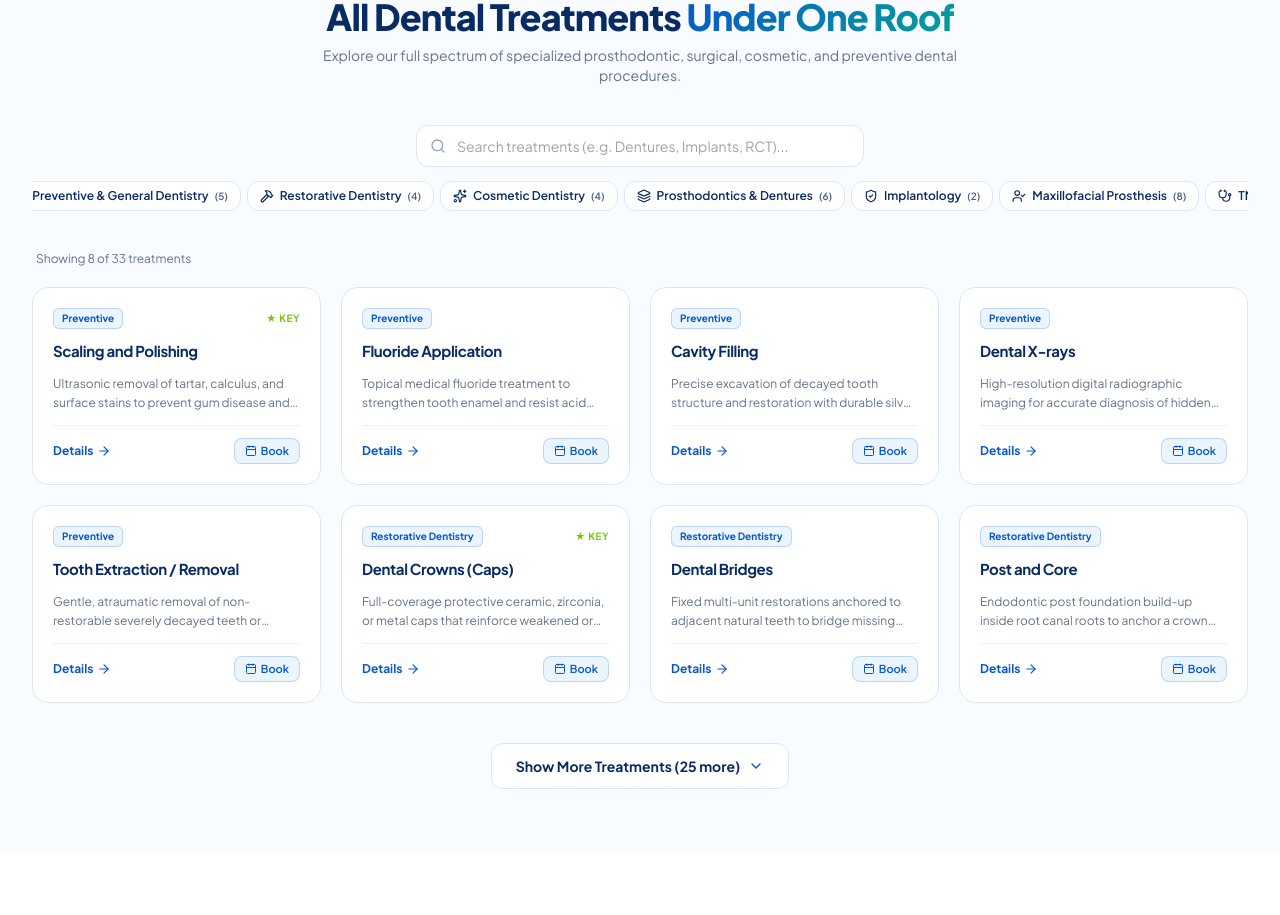
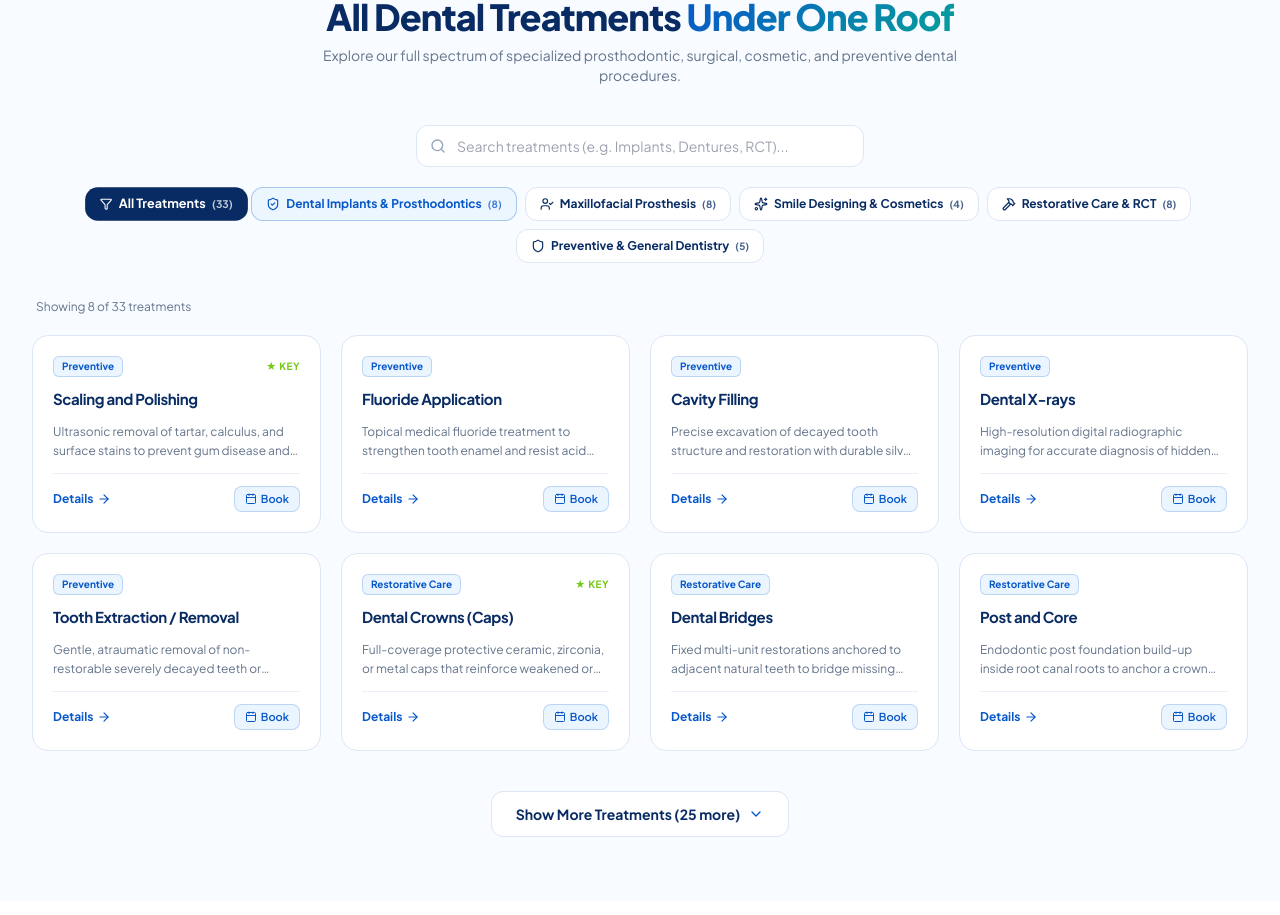
Before and after one commit to Resourcia212/Advait, a React (Vite) app: page / in a window 1280 px wide. Shown: the part 4440-5355 px from the top of the page. Built offline with nearby package versions, Linux system fonts and the light colour scheme.

Commit message:
Streamline services directory to 5 focused categories with Dental Implants highlighted first and remove horizontal scrollbar

```diff
--- a/src/components/services/ServicesDirectory.tsx
+++ b/src/components/services/ServicesDirectory.tsx
@@ -7,7 +7,6 @@ import {
   Layers,
   ShieldCheck,
   UserCheck,
-  Stethoscope,
   ArrowRight,
   Calendar,
   Filter,
@@ -73,13 +72,11 @@ export const ServicesDirectory: React.FC<ServicesDirectoryProps> = ({
   const getCategoryIcon = (catId: ServiceCategory) => {
     const props = { className: "w-3.5 h-3.5" };
     switch (catId) {
-      case 'preventive-general': return <Shield {...props} />;
-      case 'restorative': return <Hammer {...props} />;
-      case 'cosmetic': return <Sparkles {...props} />;
-      case 'prosthodontics': return <Layers {...props} />;
       case 'implantology': return <ShieldCheck {...props} />;
       case 'maxillofacial': return <UserCheck {...props} />;
-      case 'tmj-other': return <Stethoscope {...props} />;
+      case 'cosmetic': return <Sparkles {...props} />;
+      case 'restorative': return <Hammer {...props} />;
+      case 'preventive-general': return <Shield {...props} />;
       default: return <Sparkles {...props} />;
     }
   };
@@ -113,8 +110,8 @@ export const ServicesDirectory: React.FC<ServicesDirectoryProps> = ({
           </p>
         </div>
 
-        {/* Filter Bar: Search Input & Category Pills */}
-        <div className="space-y-3.5 mb-8">
+        {/* Filter Bar: Search Input & 5 Clean Category Pills (Zero Horizontal Scrollbar) */}
+        <div className="space-y-4 mb-8">
           {/* Search Box */}
           <div className="max-w-md mx-auto relative">
             <Search className="w-4 h-4 text-slate-400 absolute left-3.5 top-1/2 -translate-y-1/2 pointer-events-none" />
@@ -125,7 +122,7 @@ export const ServicesDirectory: React.FC<ServicesDirectoryProps> = ({
                 setSearchQuery(e.target.value);
                 if (e.target.value) setVisibleCount(filteredServices.length);
               }}
-              placeholder={currentLang === 'en' ? "Search treatments (e.g. Dentures, Implants, RCT)..." : "उपचार शोधा (उदा. कवळी, इम्प्लांट, रूट कॅनॉल)..."}
+              placeholder={currentLang === 'en' ? "Search treatments (e.g. Implants, Dentures, RCT)..." : "उपचार शोधा (उदा. इम्प्लांट्स, कवळी, रूट कॅनॉल)..."}
               className="w-full pl-10 pr-4 py-2.5 rounded-xl border border-advait-border bg-white text-xs sm:text-sm text-advait-navy focus:outline-none focus:ring-2 focus:ring-advait-blue/30 focus:border-advait-blue shadow-xs"
             />
             {searchQuery && (
@@ -138,16 +135,16 @@ export const ServicesDirectory: React.FC<ServicesDirectoryProps> = ({
             )}
           </div>
 
-          {/* Category Tabs */}
-          <div className="flex items-center justify-start lg:justify-center gap-1.5 overflow-x-auto pb-2 scrollbar-none">
+          {/* 5 Clean Category Pills - Balanced Wrapped Layout Without Scrollbars */}
+          <div className="flex flex-wrap items-center justify-center gap-2 pt-1 pb-1">
             <button
               onClick={() => {
                 setSelectedCategory('all');
                 setVisibleCount(8);
               }}
-              className={`flex items-center gap-1.5 px-3 py-1.5 rounded-xl text-xs font-semibold shrink-0 transition-all ${
+              className={`flex items-center gap-1.5 px-3.5 py-2 rounded-xl text-xs font-bold transition-all duration-200 ${
                 selectedCategory === 'all'
-                  ? 'bg-advait-blue text-white shadow-xs'
+                  ? 'bg-advait-navy text-white shadow-xs scale-105'
                   : 'bg-white text-advait-navy border border-advait-border hover:bg-slate-50'
               }`}
             >
@@ -159,6 +156,7 @@ export const ServicesDirectory: React.FC<ServicesDirectoryProps> = ({
             {SERVICE_CATEGORIES.map((cat) => {
               const count = ALL_SERVICES.filter(s => s.category === cat.id).length;
               const isSelected = selectedCategory === cat.id;
+              const isImplant = cat.id === 'implantology';
               return (
                 <button
                   key={cat.id}
@@ -166,9 +164,11 @@ export const ServicesDirectory: React.FC<ServicesDirectoryProps> = ({
                     setSelectedCategory(cat.id);
                     setVisibleCount(8);
                   }}
-                  className={`flex items-center gap-1.5 px-3 py-1.5 rounded-xl text-xs font-semibold shrink-0 transition-all ${
+                  className={`flex items-center gap-1.5 px-3.5 py-2 rounded-xl text-xs font-bold transition-all duration-200 ${
                     isSelected
-                      ? 'bg-advait-blue text-white shadow-xs'
+                      ? 'bg-advait-blue text-white shadow-xs scale-105'
+                      : isImplant
+                      ? 'bg-advait-blue-soft/90 text-advait-blue border border-advait-blue/30 hover:bg-advait-blue hover:text-white'
                       : 'bg-white text-advait-navy border border-advait-border hover:bg-slate-50'
                   }`}
                 >
@@ -208,11 +208,19 @@ export const ServicesDirectory: React.FC<ServicesDirectoryProps> = ({
                 className="bg-white rounded-2xl p-5 border border-advait-border hover:border-advait-blue/50 shadow-xs hover:shadow-card hover:-translate-y-1.5 transition-all duration-300 flex flex-col justify-between group cursor-pointer relative overflow-hidden"
               >
                 <div className="space-y-3">
-                  {/* Category Pill & Featured Tag */}
-                  <div className="flex items-center justify-between">
-                    <span className="px-2 py-0.5 rounded-md text-[10px] font-bold bg-advait-blue-soft text-advait-blue border border-advait-blue/20 group-hover:bg-advait-blue group-hover:text-white transition-colors duration-300">
-                      {SERVICE_CATEGORIES.find(c => c.id === service.category)?.name.split('&')[0] || service.category}
-                    </span>
+                  {/* Category Pill & Focus Badge */}
+                  <div className="flex items-center justify-between gap-1.5">
+                    {service.category === 'implantology' ? (
+                      <span className="px-2 py-0.5 rounded-md text-[10px] font-bold bg-advait-blue text-white border border-advait-blue shadow-2xs flex items-center gap-1">
+                        <span>⭐</span>
+                        <span>{currentLang === 'en' ? 'Primary Focus' : 'मुख्य वैशिष्ट्य'}</span>
+                      </span>
+                    ) : (
+                      <span className="px-2 py-0.5 rounded-md text-[10px] font-bold bg-advait-blue-soft text-advait-blue border border-advait-blue/20 group-hover:bg-advait-blue group-hover:text-white transition-colors duration-300">
+                        {SERVICE_CATEGORIES.find(c => c.id === service.category)?.name.split('&')[0] || service.category}
+                      </span>
+                    )}
+
                     {service.isFeatured && (
                       <span className="text-[10px] font-bold text-advait-green uppercase tracking-wider">
                         ★ {currentLang === 'en' ? 'Key' : 'महत्त्वाचे'}
--- a/src/data/services.ts
+++ b/src/data/services.ts
@@ -2,53 +2,13 @@ import { ServiceItem, CategoryInfo } from '../types';
 
 export const SERVICE_CATEGORIES: CategoryInfo[] = [
   {
-    id: 'preventive-general',
-    name: 'Preventive & General Dentistry',
-    nameMarathi: 'प्रतिबंधक व सामान्य दंतचिकित्सा',
-    icon: 'Shield',
-    description: {
-      en: 'Routine cleanings, early diagnosis, dental x-rays, and essential oral health maintenance.',
-      mr: 'नियमित तपासणी, स्केलिंग, एक्सरे आणि दातांची प्राथमिक स्वच्छता.'
-    }
-  },
-  {
-    id: 'restorative',
-    name: 'Restorative Dentistry',
-    nameMarathi: 'रिस्टोरेटिव्ह दंत उपचार',
-    icon: 'Hammer',
-    description: {
-      en: 'High-strength dental crowns, bridges, post & core, and composite tooth-colored fillings.',
-      mr: 'तुटलेल्या दातांसाठी कॅप, पक्के ब्रीज, पोस्ट-कोअर आणि कंपोझिट सिमेंट.'
-    }
-  },
-  {
-    id: 'cosmetic',
-    name: 'Cosmetic Dentistry',
-    nameMarathi: 'कॉस्मेटिक व स्माईल डिझायनिंग',
-    icon: 'Sparkles',
-    description: {
-      en: 'Porcelain veneers, teeth bleaching, tooth jewellery, and tailored smile makeovers.',
-      mr: 'व्हिनिअर्स, दात शुभ्र करणे, टूथ ज्वेलरी आणि आकर्षक हास्याची पुनर्रचना.'
-    }
-  },
-  {
-    id: 'prosthodontics',
-    name: 'Prosthodontics & Dentures',
-    nameMarathi: 'प्रोस्थोडॉन्टिक्स व कवळीचे प्रकार',
-    icon: 'Layers',
-    description: {
-      en: 'Specialized complete dentures, cast partials, flexible dentures, and full mouth rehab.',
-      mr: 'संपूर्ण बसिसी, अंशिक कवळी, फ्लेक्सीबल कवळी आणि संपूर्ण मुख पुनर्रचना.'
-    }
-  },
-  {
     id: 'implantology',
-    name: 'Implantology',
-    nameMarathi: 'दंत रोपण (इम्प्लांट्स)',
+    name: 'Dental Implants & Prosthodontics',
+    nameMarathi: 'दंत रोपण (इम्प्लांट्स) व प्रोस्थोडॉन्टिक्स',
     icon: 'ShieldCheck',
     description: {
-      en: 'Precision titanium dental implants and implant-supported overdentures.',
-      mr: 'कायमस्वरूपी मजबूत दात बसवण्यासाठी आधुनिक टायटॅनियम दंत रोपण.'
+      en: 'Precision titanium dental implants, implant-retained overdentures, complete dentures (बसिसी), and full mouth rehabilitation.',
+      mr: 'कायमस्वरूपी टायटॅनियम दंत रोपण, इम्प्लांट ओव्हरडेंचर्स, आधुनिक बसिसी व संपूर्ण मुख पुनर्रचना.'
     }
   },
   {
@@ -62,13 +22,33 @@ export const SERVICE_CATEGORIES: CategoryInfo[] = [
     }
   },
   {
-    id: 'tmj-other',
-    name: 'TMJ & Specialized Modalities',
-    nameMarathi: 'TMJ, रूट कॅनॉल व इतर उपचार',
-    icon: 'Stethoscope',
+    id: 'cosmetic',
+    name: 'Smile Designing & Cosmetics',
+    nameMarathi: 'स्माईल डिझायनिंग व कॉस्मेटिक्स',
+    icon: 'Sparkles',
     description: {
-      en: 'TMJ splints, Root Canal Treatment (RCT), orthodontics, and gum surgery.',
-      mr: 'जबड्याचे सांधेदुखी स्प्लिंट्स, रूट कॅनॉल (RCT), वाकडे दात सरळ करणे व हिरड्यांची शस्त्रक्रिया.'
+      en: 'Porcelain veneers, clinical teeth bleaching, tooth jewellery, and tailored smile makeovers.',
+      mr: 'व्हिनिअर्स, दात शुभ्र करणे, टूथ ज्वेलरी आणि आकर्षक हास्याची पुनर्रचना.'
+    }
+  },
+  {
+    id: 'restorative',
+    name: 'Restorative Care & RCT',
+    nameMarathi: 'रिस्टोरेटिव्ह व रूट कॅनॉल',
+    icon: 'Hammer',
+    description: {
+      en: 'Single-sitting Root Canal Treatment (RCT), high-strength Zirconia crowns, bridges, post & core, and TMJ splints.',
+      mr: 'रूट कॅनॉल (RCT), दर्जेदार क्राउन्स, पक्के ब्रीज, पोस्ट-कोअर आणि जबड्याचे सांधेदुखी स्प्लिंट्स.'
+    }
+  },
+  {
+    id: 'preventive-general',
+    name: 'Preventive & General Dentistry',
+    nameMarathi: 'प्रतिबंधक व सामान्य दंतचिकित्सा',
+    icon: 'Shield',
+    description: {
+      en: 'Routine cleanings, scaling & polishing, digital dental X-rays, fluoride care, and gentle extractions.',
+      mr: 'नियमित स्वच्छता (स्केलिंग), डिजिटल एक्सरे, फ्ल्युराईड लेप व दात काढणे.'
     }
   }
 ];
@@ -383,12 +363,12 @@ export const ALL_SERVICES: ServiceItem[] = [
     iconName: "Gem"
   },
 
-  // 4. Prosthodontics
+  // 4. Prosthodontics & Implantology
   {
     id: "complete-dentures",
     name: "Complete Dentures (बसिसी)",
     nameMarathi: "संपूर्ण कवळी - बसिसी (Complete Dentures)",
-    category: "prosthodontics",
+    category: "implantology",
     shortDescription: {
       en: "Precision-molded full-arch removable prostheses replacing all upper or lower missing teeth.",
       mr: "वरच्या किंवा खालच्या सर्व दात नसलेल्या जबड्यासाठी बसवली जाणारी संपूर्ण कवळी (बसिसी)."
@@ -412,7 +392,7 @@ export const ALL_SERVICES: ServiceItem[] = [
     id: "cast-partial-dentures",
     name: "Cast Partial Dentures (अंशिक कवळी)",
     nameMarathi: "कास्ट पार्शिअल डेंचर्स - अंशिक कवळी (Cast Partial)",
-    category: "prosthodontics",
+    category: "implantology",
     shortDescription: {
       en: "Metal framework partial dentures with precise clasps for maximum retention and stability when several teeth remain.",
       mr: "धातूच्या मजबूत फ्रेमवर तयार केलेली, उरलेल्या दातांच्या आधारे घट्ट बसणारी अंशिक कवळी."
@@ -435,7 +415,7 @@ export const ALL_SERVICES: ServiceItem[] = [
     id: "flexible-dentures",
     name: "Flexible Dentures",
     nameMarathi: "फ्लेक्सीबल कवळी (Flexible Dentures)",
-    category: "prosthodontics",
+    category: "implantology",
     shortDescription: {
       en: "Lightweight, unbreakable thermoplastic nylon dentures with gum-colored clasps for maximum comfort.",
       mr: "अतिशय लवचिक, न तुटणारी, हलकी आणि हिरड्यांच्या रंगाची लवचिक कवळी."
@@ -458,7 +438,7 @@ export const ALL_SERVICES: ServiceItem[] = [
     id: "overdentures",
     name: "Overdentures",
     nameMarathi: "ओव्हर डेंचर्स (Overdentures)",
-    category: "prosthodontics",
+    category: "implantology",
     shortDescription: {
       en: "Removable dentures supported and stabilized over remaining natural roots or dental implant attachments.",
       mr: "उरलेल्या मूळ दातांवर किंवा इम्प्लांट्सवर घट्ट लॉक होणारी विशेष ओव्हरडेंचर कवळी."
@@ -481,7 +461,7 @@ export const ALL_SERVICES: ServiceItem[] = [
     id: "immediate-dentures",
     name: "Immediate Dentures",
     nameMarathi: "इमेडिएट डेंचर्स - त्वरित कवळी (Immediate Dentures)",
-    category: "prosthodontics",
+    category: "implantology",
     shortDescription: {
       en: "Dentures inserted on the exact same day teeth are extracted, ensuring you never have to be without teeth.",
       mr: "दात काढल्या दिवशीच लगेच बसवली जाणारी त्वरित कवळी, जेणेकरून दात नसलेली वेळ येत नाही."
@@ -504,7 +484,7 @@ export const ALL_SERVICES: ServiceItem[] = [
     id: "full-mouth-rehabilitation-service",
     name: "Full Mouth Rehabilitation",
     nameMarathi: "संपूर्ण दातांची पुनर्रचना (Full Mouth Rehabilitation)",
-    category: "prosthodontics",
+    category: "implantology",
     shortDescription: {
       en: "Complete restorative overhaul reconstructing all upper and lower teeth, restoring bite height and joint harmony.",
       mr: "सर्व दातांची, जबड्याच्या सांध्याची आणि चाव्याच्या उंचीची संपूर्ण शास्त्रीय पुनर्रचना."
@@ -763,12 +743,12 @@ export const ALL_SERVICES: ServiceItem[] = [
     isFeatured: true
   },
 
-  // 7. TMJ & Other Care
+  // 7. Restorative Care & RCT & TMJ
   {
     id: "tmj-treatment-service",
     name: "TMJ Disorder Treatment & Occlusal Splints",
     nameMarathi: "TMJ दोष : निदान व उपचार (TMJ & Splints)",
-    category: "tmj-other",
+    category: "restorative",
     shortDescription: {
       en: "Diagnostic evaluation and custom milled occlusal splints to relieve jaw joint pain, clicking, and teeth grinding.",
       mr: "जबड्याच्या सांध्याचे दुखणे, आवाज येणे, दात खाणे या विकारांवर फॅब्रिकेटेड मिल्ड स्प्लिंट्सद्वारे उपचार."
@@ -792,7 +772,7 @@ export const ALL_SERVICES: ServiceItem[] = [
     id: "root-canal-treatment",
     name: "Root Canal Treatment (RCT)",
     nameMarathi: "दातांच्या मज्जेचा उपचार / रूट कॅनॉल (RCT)",
-    category: "tmj-other",
+    category: "restorative",
     shortDescription: {
       en: "Painless removal of infected pulp tissue, disinfecting root canals, and sealing to save badly damaged teeth.",
       mr: "किडलेल्या दाताच्या मुळातील इन्फेक्शन काढून दात न काढता कायमचा वाचवणारा रूट कॅनॉल उपचार."
@@ -816,7 +796,7 @@ export const ALL_SERVICES: ServiceItem[] = [
     id: "orthodontic-treatment",
     name: "Orthodontic Treatment",
     nameMarathi: "वाकडेतिकडे दात सरळ करणे (Orthodontics)",
-    category: "tmj-other",
+    category: "restorative",
     shortDescription: {
       en: "Alignment of crooked, crowded, or forward teeth using metal, ceramic braces, or clear aligners.",
       mr: "पुढे आलेले, वाकडेतिकडे किंवा एकमेकांवर चढलेले दात सरळ व सुंदर रेषेत आणणे."
@@ -839,7 +819,7 @@ export const ALL_SERVICES: ServiceItem[] = [
     id: "gum-surgery",
     name: "Gum Surgery",
     nameMarathi: "हिरड्यांची शस्त्रक्रिया (Gum Surgery)",
-    category: "tmj-other",
+    category: "restorative",
     shortDescription: {
       en: "Periodontal flap surgery and bone grafting to treat deep gum pockets, advanced pyorrhea, and stop tooth loosening.",
       mr: "हिरड्यांचे गंभीर आजार (पायोरिया) दूर करण्यासाठी व हलणारे दात घट्ट करण्यासाठी शस्त्रक्रिया."
```
